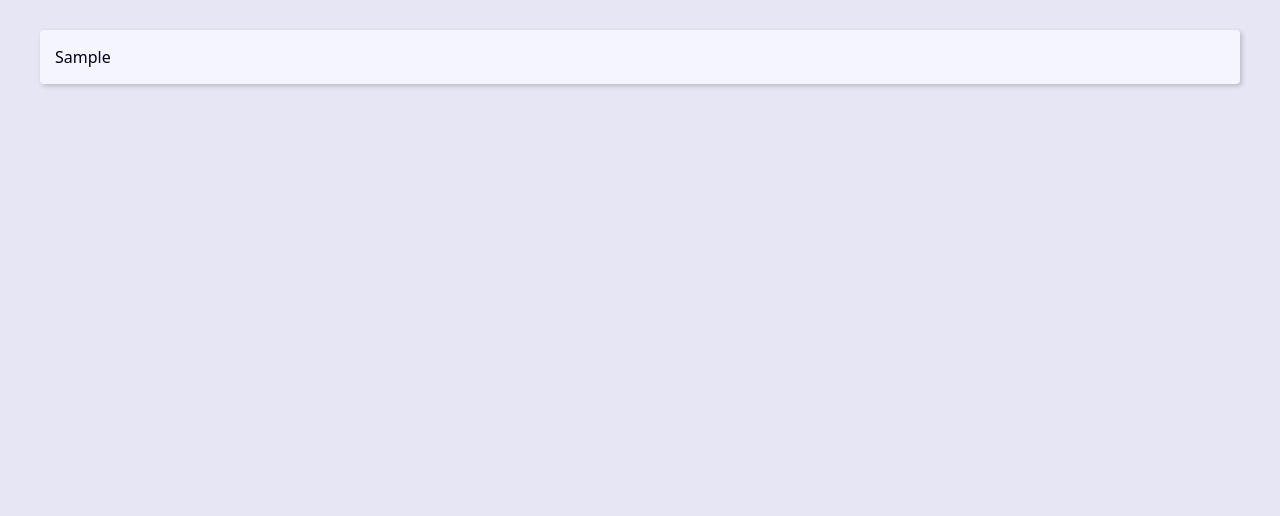
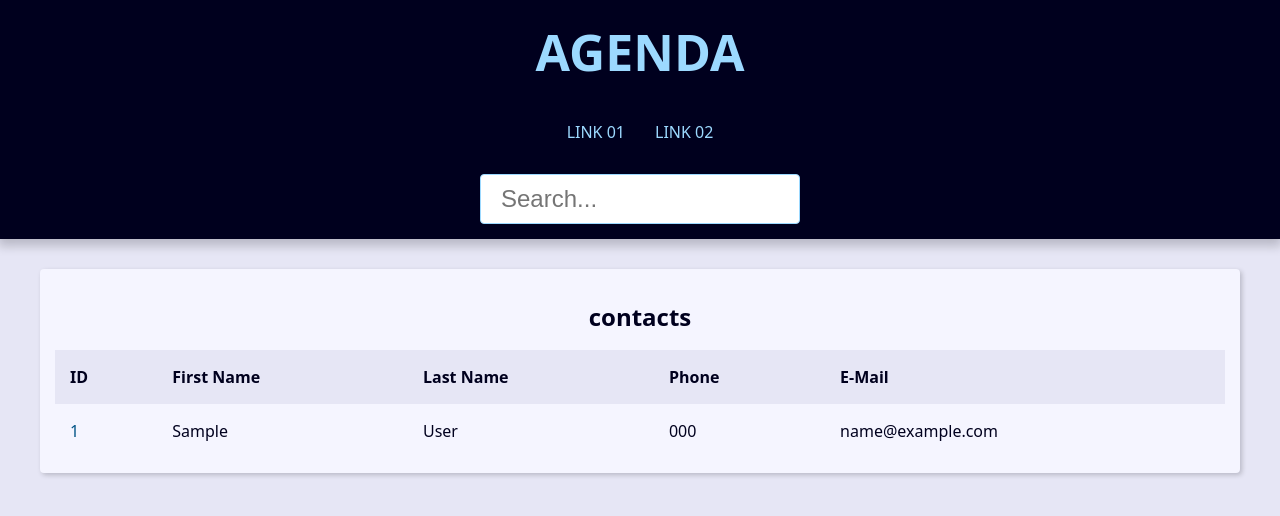
Before and after one commit to jesseanjos24/Agenda-python-django, a Django app: page / in a window 1280 px wide. Shown: the top 516 px of the page. Run offline with Django 5.2, Linux system fonts and the light colour scheme; tables that the repository leaves empty hold one stand-in row (values such as "Sample post").

Commit message:
Version 1.11

```diff
--- a/base_tampletes/global/base.html
+++ b/base_tampletes/global/base.html
@@ -8,6 +8,27 @@
     <title></title>
 </head>
 <body>
+    <header class="header">
+        <h1 class="header-heading">
+            <a href="{% url "contact:index" %}" class="header-link">AGENDA</a>
+        </h1>
+        <nav class="menu">
+            <ul class="menu-list">
+                <li class="menu-item">
+                    <a href="" class="menu-link">LINK 01</a>
+                </li>
+                <li class="menu-item">
+                    <a href="" class="menu-link">LINK 02</a>
+                </li>
+            </ul>
+        </nav>
+
+        <div class="search">
+            <form action="" method="get">
+                <input type="text" class="search-input" name="q" placeholder="Search..." id="search">
+            </form>
+        </div>
+    </header>
     <main class="content">
         {% block content %}{% endblock %}
     </main>
--- a/contact/admin.py
+++ b/contact/admin.py
@@ -5,12 +5,12 @@ from contact.models import Contact, Category
 
 @admin.register(Contact)
 class ContactAdmin(admin.ModelAdmin):
-    list_display = ('first_name', 'last_name', 'phone', 'created_date')
+    list_display = ('id', 'first_name', 'last_name', 'phone', 'created_date', 'show')
     ordering = ('-created_date',)
     search_fields = ('id', 'first_name', 'last_name', 'email', 'phone')
     list_per_page = 20
     list_max_show_all = 150
-    #list_editable = ('phone',) - exemplo de campo editavel na listagem
+    list_editable = ('last_name','phone', 'show')
     #list_display_links = ('first_name', 'last_name') - exemplo de link para editar
 
 
--- a/contact/templates/contact/index.html
+++ b/contact/templates/contact/index.html
@@ -1,7 +1,46 @@
 {% extends "global/base.html" %}
 
 {% block content %}
-    {% for contact in contacts %}
-        {{contact.first_name}} <br>
-    {% endfor %}
+    <div class="responsive-table">
+        <table class="contacts-table">
+            <caption class="table-caption">
+                contacts
+            </caption>
+
+
+            <thead>
+                <tr class="table-row table-row-header">
+                    <th class="table-header">ID</th>
+                    <th class="table-header">First Name</th>
+                    <th class="table-header">Last Name</th>
+                    <th class="table-header">Phone</th>
+                    <th class="table-header">E-Mail</th>
+                </tr>
+            </thead>
+
+            <tbody>
+                {% for contact in contacts %}
+                    <tr class="table-row">
+                        <td class="table-cel">
+                            <a href="{% url "contact:contact" contact.id %}" class="table-link">
+                                {{ contact.id }}
+                            </a>
+                        </td>
+                        <td class="table-cel">
+                            {{ contact.first_name }}
+                        </td>
+                        <td class="table-cel">
+                            {{ contact.last_name }}
+                        </td>
+                        <td class="table-cel">
+                            {{ contact.phone }}
+                        </td>
+                        <td class="table-cel">
+                            {{ contact.email }}
+                        </td>
+                    </tr>
+                {% endfor %}
+            </tbody>
+        </table>
+    </div>
 {% endblock %}
--- a/contact/urls.py
+++ b/contact/urls.py
@@ -1,6 +1,9 @@
 from django.urls import path
 from . import views
 
+app_name = 'contact'
+
 urlpatterns = [
+    path('<int:contact_id>/', views.contact_views.contact, name='contact'),
     path('', views.contact_views.index, name='index'),
 ]
--- a/contact/views/contact_views.py
+++ b/contact/views/contact_views.py
@@ -1,9 +1,10 @@
-from django.shortcuts import render
+from django.shortcuts import render, get_object_or_404
 from contact.models import Contact
+from django.http import Http404
 
 # Create your views here.
 def index(request):
-    contacts = Contact.objects.all()
+    contacts = Contact.objects.filter(show=True).order_by('-id')
 
     context = {
         'contacts': contacts
@@ -14,3 +15,21 @@ def index(request):
         'contact/index.html',
         context,
     )
+
+def contact(request, contact_id):
+    #single_contact = Contact.objects.filter(pk=contact_id).first()
+
+    single_contact = get_object_or_404(Contact, pk=contact_id, show=True)
+
+    #if single_contact is None:
+    #    raise Http404("Contact does not exist")
+
+    context = {
+        'contact': single_contact
+    }
+
+    return render(
+        request,
+        'contact/contact.html',
+        context,
+    )
```
Also changed, not shown: contact/templates/contact/contact.html (added, +15 -0 lines).
